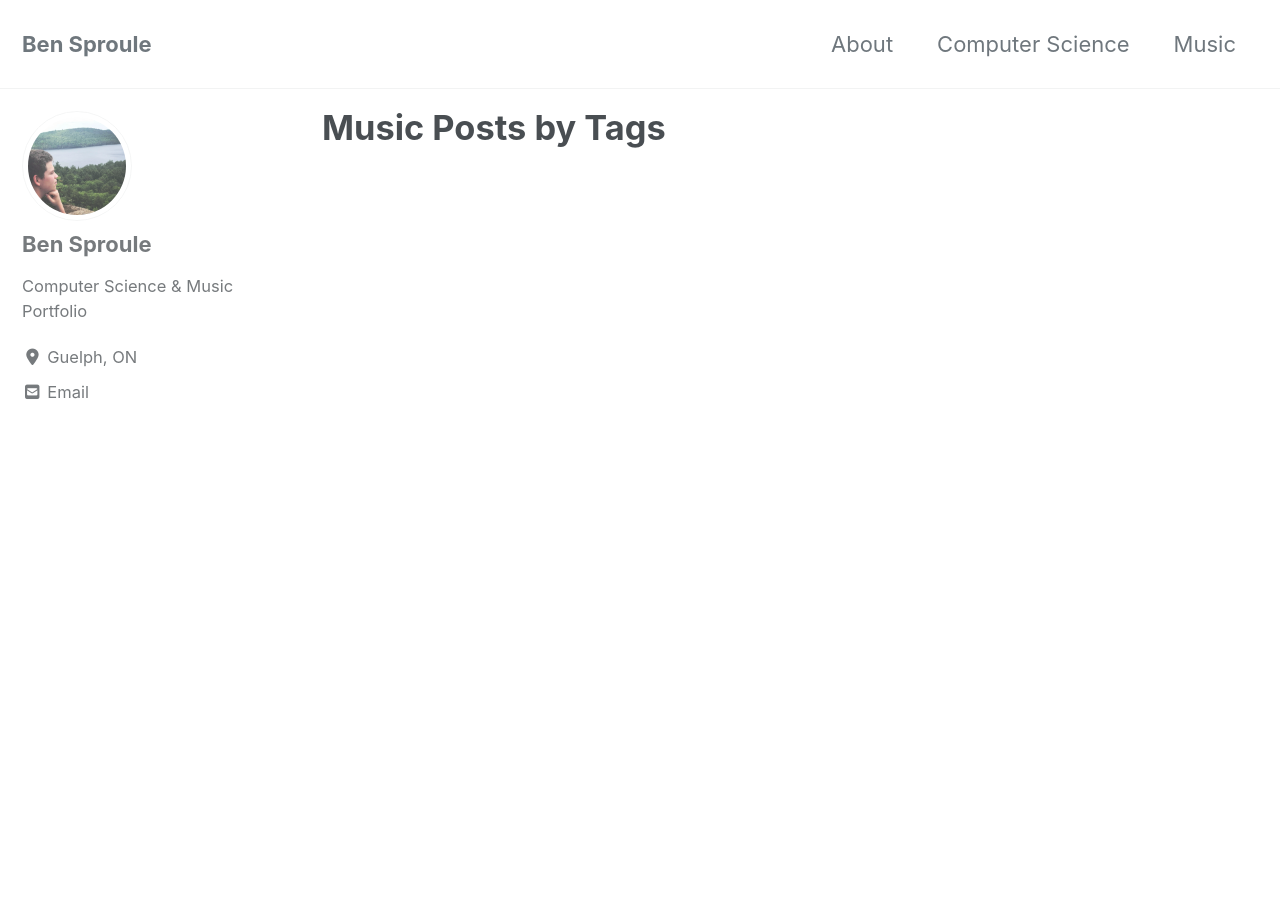
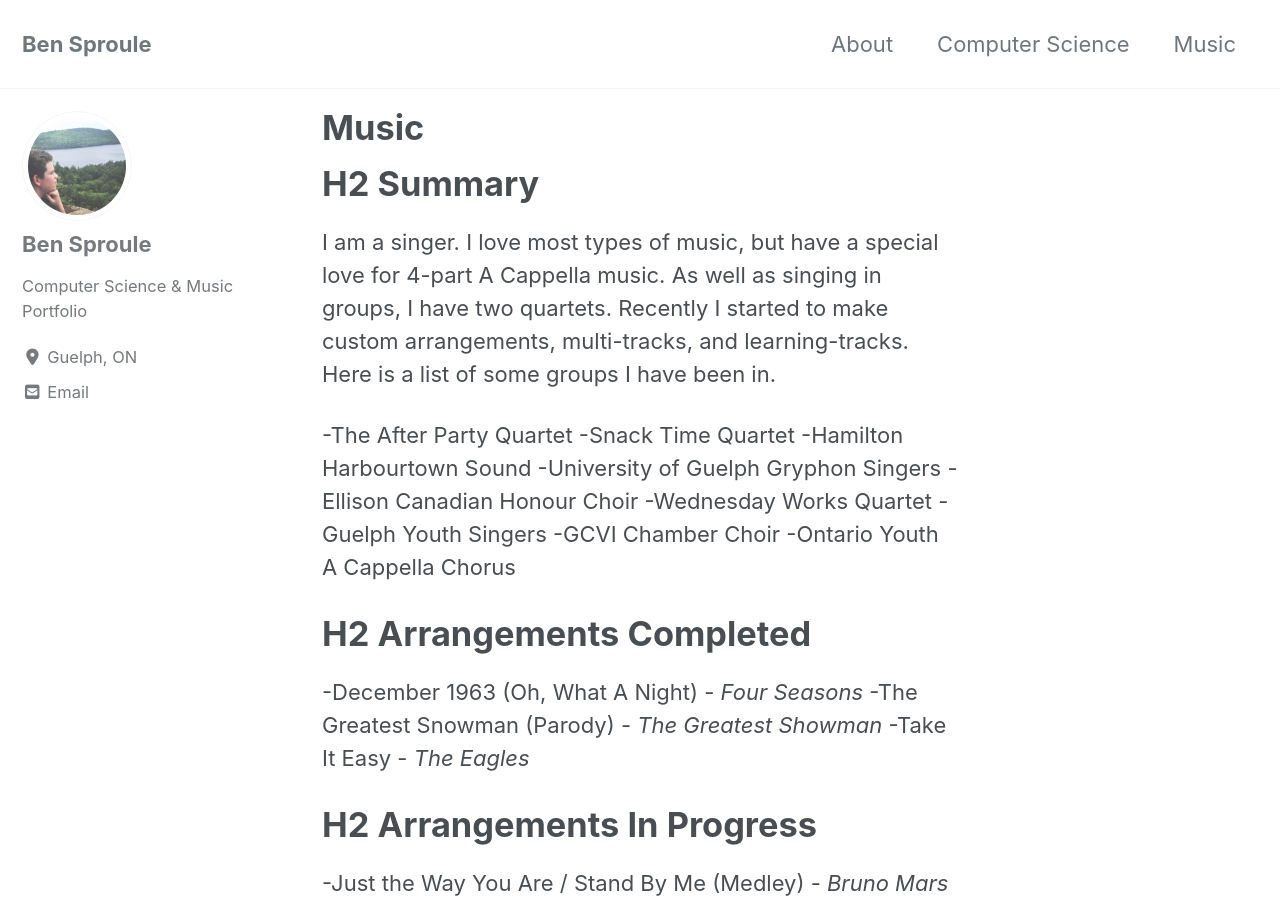
Before and after one commit to bensproule55/bensproule55.github.io, a Jekyll site: the page built from _pages/music.md, in a window 1280 px wide and 900 px high. Built offline with Jekyll 4.4.1, drawn with Linux system fonts in a browser that asks for light colours; cached includes are drawn as plain includes; nearby versions of some CDN libraries; some of the changed text lies outside the part shown.

Commit message:
simplified tags, added music

```diff
--- a/_pages/music.md
+++ b/_pages/music.md
@@ -1,6 +1,34 @@
 ---
 layout: archive
 permalink: /music/
-title: "Music Posts by Tags"
+title: "Music"
 author_profile: true
 ---
+
+# H2 Summary
+
+I am a singer. I love most types of music, but have a special love for 4-part A Cappella music. As well as singing in groups, I have two quartets. Recently I started to make custom arrangements, multi-tracks, and learning-tracks. Here is a list of some groups I have been in.
+
+-The After Party Quartet
+-Snack Time Quartet
+-Hamilton Harbourtown Sound
+-University of Guelph Gryphon Singers
+-Ellison Canadian Honour Choir
+-Wednesday Works Quartet
+-Guelph Youth Singers
+-GCVI Chamber Choir
+-Ontario Youth A Cappella Chorus
+
+# H2 Arrangements Completed
+-December 1963 \(Oh, What A Night\) - *Four Seasons*
+-The Greatest Snowman \(Parody\) - *The Greatest Showman*
+-Take It Easy - *The Eagles*
+
+# H2 Arrangements In Progress
+-Just the Way You Are / Stand By Me \(Medley\) - *Bruno Mars & Ben E. King*
+-Aftermath - *Muse*
+-Wait For The Moment *Vulfpeck*
+
+# H2 Tracks
+-Take It Easy - *The Eagles*
+-Tags on Soundcloud - *Updated constantly [here]("https://soundcloud.com/user-899983098")*
```
Also changed, not shown: _pages/computerscience.md (+1 -1 lines), _posts/2020-01-10-opentextf19s19.md (+1 -1 lines).
